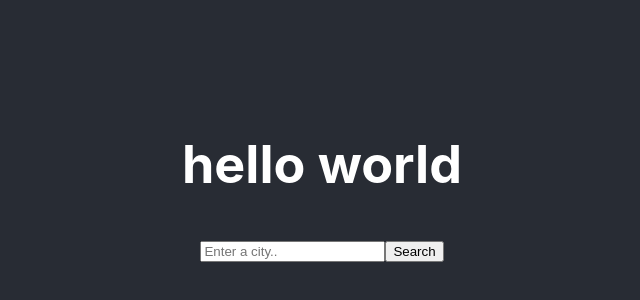
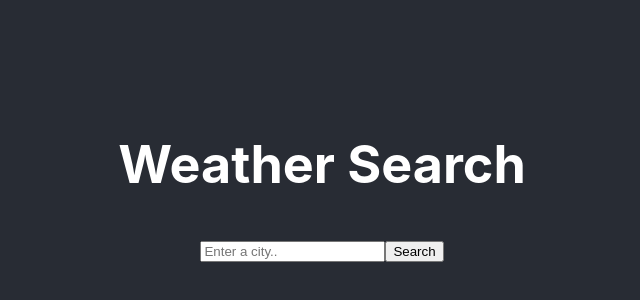
Before and after one commit to minnakrandolph/my-app-3.31.2024, a React (Create React App) app: page / in a window 1280 px wide. Shown: the part 220-520 px from the top of the page, without its empty margins (318-958 px from the left). Built offline with nearby package versions, Linux system fonts and the light colour scheme.

Commit message:
Update App.js
changed title to Weather Search

```diff
--- a/src/App.js
+++ b/src/App.js
@@ -10,7 +10,7 @@ function App() {
     <div className="App">
       <header className="App-header">
        <h1>
-         hello world
+         Weather Search
         </h1>
         <WeatherSearch />
        </header>
```
